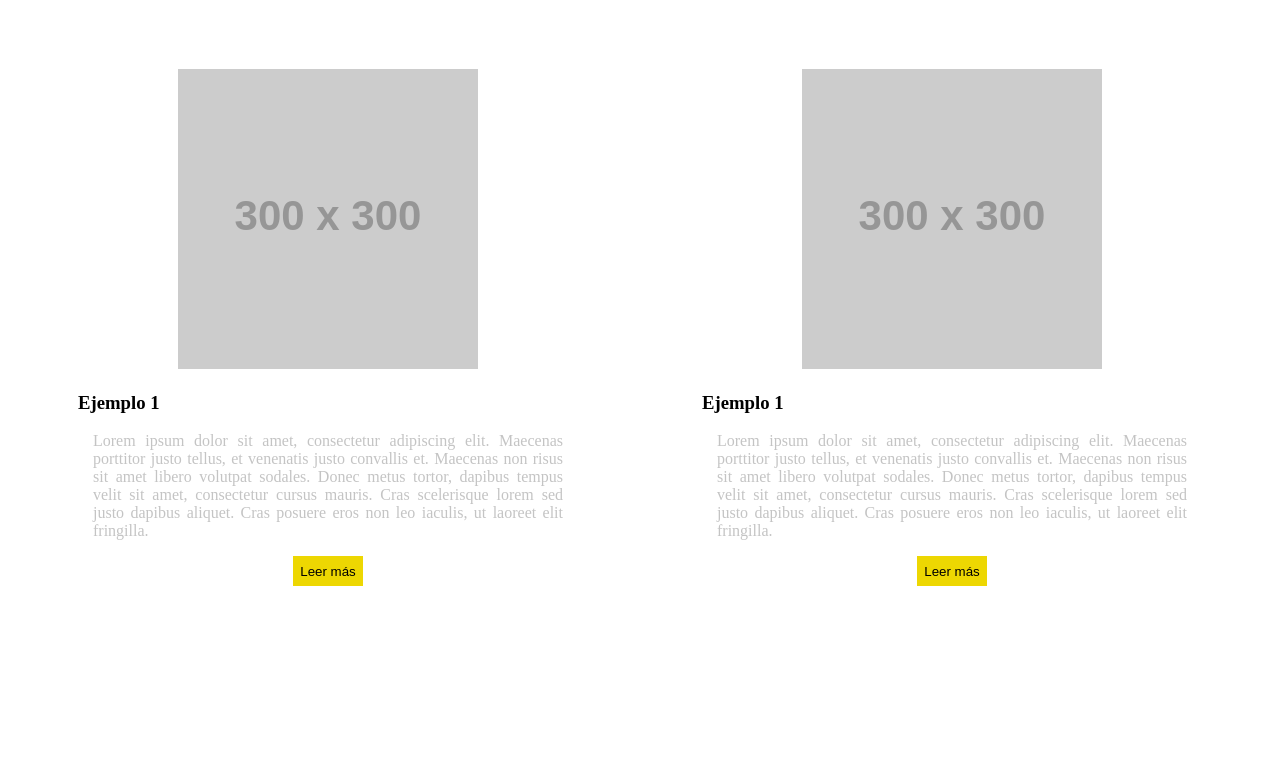
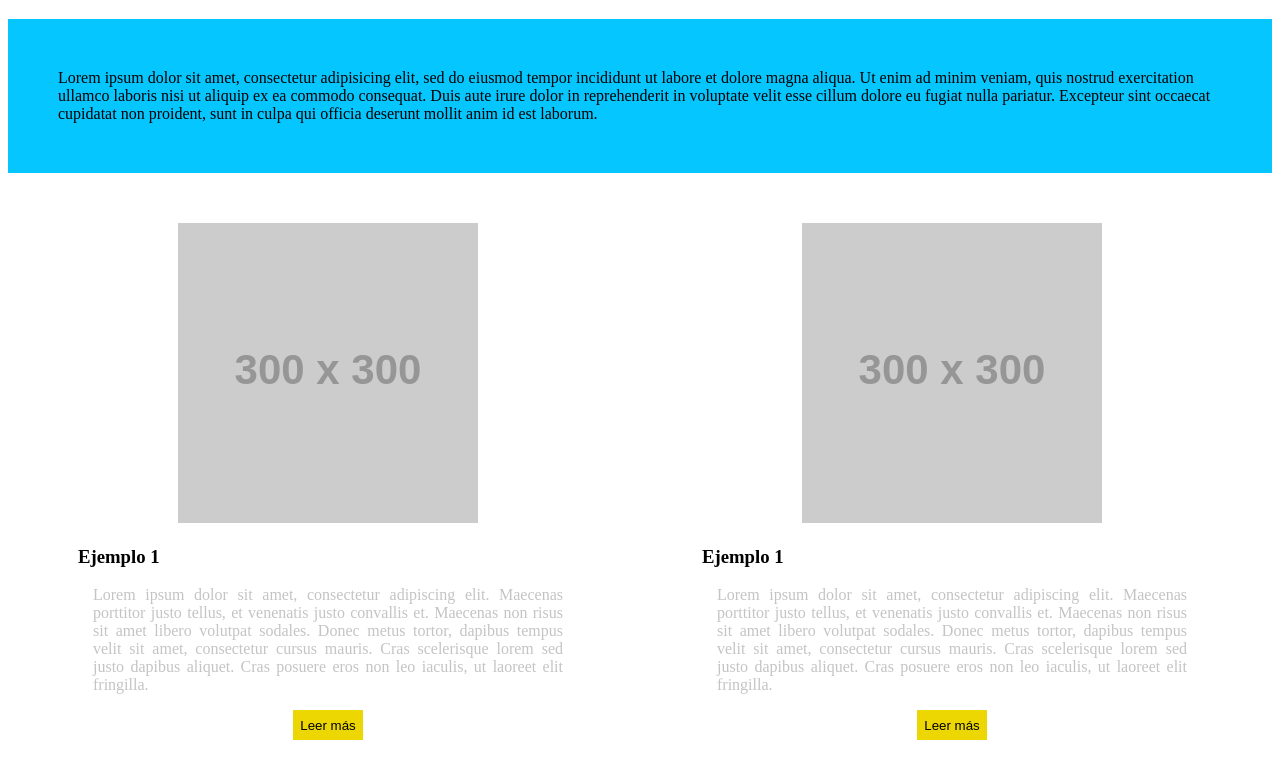
Before and after one commit to rossy80/simulacroExamen, a plain HTML site: page index.html in a window 1280 px wide. Shown: the part 95-856 px from the top of the page. Before the commit the page ends 800 px from the top, so only its background shows below. Drawn offline with Linux system fonts and the light colour scheme; placeholder pictures from the web are drawn by us.

Commit message:
Agregando parrafo con estilo xD

```diff
--- a/css/styles.css
+++ b/css/styles.css
@@ -33,3 +33,8 @@
     margin-left: 5px;
     margin-right: 5px;
 }
+
+.daffyta{
+  background-color: #05c6ff;
+  padding: 50px;
+}
--- a/index.html
+++ b/index.html
@@ -9,6 +9,13 @@
 
     <p class="ilse">Hola mi nombre es Ilse, soy parte de BravoSquad</p>
       <h1>esta es mi primer linea en el documento</h1>
+
+    <div class="daffyta">
+      Lorem ipsum dolor sit amet, consectetur adipisicing elit, sed do eiusmod tempor incididunt ut labore et dolore magna aliqua.
+      Ut enim ad minim veniam, quis nostrud exercitation ullamco laboris nisi ut aliquip ex ea commodo consequat.
+      Duis aute irure dolor in reprehenderit in voluptate velit esse cillum dolore eu fugiat nulla pariatur.
+      Excepteur sint occaecat cupidatat non proident, sunt in culpa qui officia deserunt mollit anim id est laborum.
+    </div>
 
       <section class="contenedorGeneral">
         <section class="contenedorN">
```
